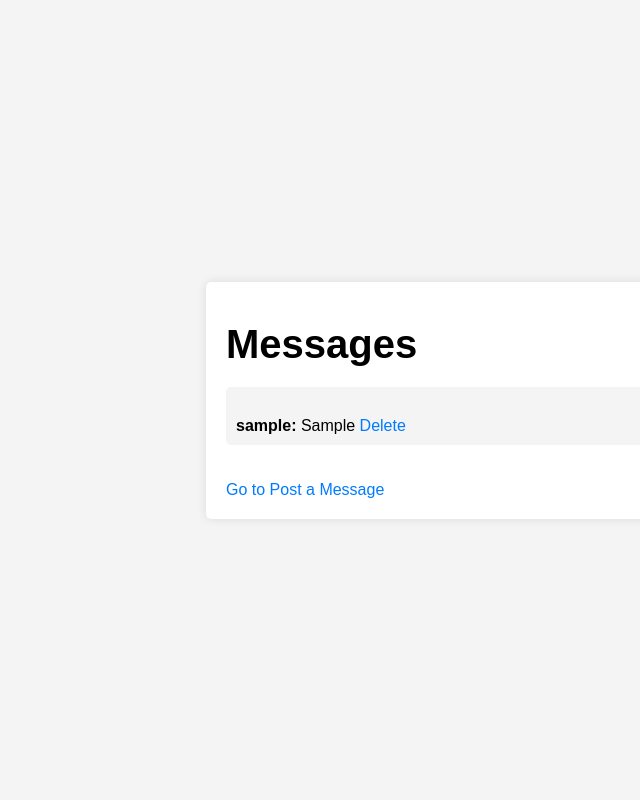
After one commit to DeenankSharma/workshop_app, a Flask app: page /read in a window 1280 px wide. The commit adds this page. Shown: the whole page, without its empty margins (114-754 px from the left). Run offline with Flask 3, Linux system fonts and the light colour scheme; tables that the repository leaves empty hold one stand-in row (values such as "Sample post").

Commit message:
styling and read,add todos

```diff
--- a/app.py
+++ b/app.py
@@ -8,7 +8,7 @@ app = Flask(__name__)
 def create_database():
     conn = sqlite3.connect('todo.db')
     c = conn.cursor()
-    c.execute('''CREATE TABLE IF NOT EXISTS tasks (id INTEGER PRIMARY KEY, task TEXT)''')
+    c.execute('''CREATE TABLE IF NOT EXISTS tasks (id INTEGER PRIMARY KEY, task TEXT,username TEXT NOT NULL)''')
     conn.commit()
     conn.close()
 
@@ -23,12 +23,22 @@ def index():
     conn.close()
     return render_template('index.html', tasks=tasks)
 
+@app.route('/read')
+def read():
+    conn = sqlite3.connect('todo.db')
+    c = conn.cursor()
+    c.execute('SELECT * FROM tasks')
+    tasks = c.fetchall()
+    conn.close()
+    return render_template('read.html', tasks=tasks)
+
 @app.route('/add', methods=['POST'])
 def add_task():
     task = request.form['task']
+    username = request.form['username']
     conn = sqlite3.connect('todo.db')
     c = conn.cursor()
-    c.execute('INSERT INTO tasks (task) VALUES (?)', (task,))
+    c.execute('INSERT INTO tasks (task, username) VALUES (?,?)', (task,username))
     conn.commit()
     conn.close()
     return redirect(url_for('index'))
--- a/static/css/styles.css
+++ b/static/css/styles.css
@@ -1,3 +1,76 @@
-body{
-    background-color: red;
+body {
+    font-family: Arial, sans-serif;
+    background-color: #f4f4f4;
+    margin: 0;
+    padding: 0;
+    display: flex;
+    flex-direction: column;
+    align-items: center;
+    height: 100vh;
+    justify-content: center;
 }
+
+main {
+    display: flex;
+    flex-direction: column;
+    align-items: center;
+}
+
+.heading {
+    font-size: 40px;
+    margin: 20px 0;
+}
+
+.container {
+    background-color: #fff;
+    padding: 20px;
+    border-radius: 5px;
+    box-shadow: 0 0 10px rgba(0, 0, 0, 0.1);
+    width: 600px; /* Increased width */
+    max-width: 100%; /* Ensure it fits within smaller screens */
+}
+
+.form-content {
+    display: flex;
+    flex-direction: column;
+}
+
+textarea, .username {
+    width: 100%;
+    padding: 10px;
+    margin-bottom: 10px;
+    border-radius: 5px;
+    border: 1px solid #ddd;
+}
+
+button {
+    padding: 10px 15px;
+    background-color: #007BFF;
+    color: #fff;
+    border: none;
+    border-radius: 5px;
+    cursor: pointer;
+}
+
+button:hover {
+    background-color: #0056b3;
+}
+
+ul {
+    list-style-type: none;
+    padding: 0;
+}
+
+li {
+    background-color: #f4f4f4;
+    padding: 10px;
+    margin-bottom: 5px;
+    border-radius: 5px;
+}
+
+a {
+    display: inline-block;
+    margin-top: 20px;
+    text-decoration: none;
+    color: #007BFF;
+}
--- /dev/null
+++ b/templates/read.html
@@ -0,0 +1,21 @@
+<!DOCTYPE html>
+<html>
+<head>
+    <title>Read Messages</title>
+    <link rel="stylesheet" href="{{ url_for('static', filename='css/styles.css') }}">
+</head>
+<body>
+    <div class="container">
+        <h1 class="heading">Messages</h1>
+        <ul>
+            {% for task in tasks %}
+                <li>
+                    <strong>{{ task[2] }}:</strong> {{ task[1] }}
+                    <a href="/delete/{{ task[0] }}">Delete</a>
+                </li>
+            {% endfor %}
+        </ul>
+        <a href="{{ url_for('index') }}">Go to Post a Message</a>
+    </div>
+</body>
+</html>
```
Also changed, not shown: templates/index.html (+17 -15 lines), todo.db (added), 1 other file.
